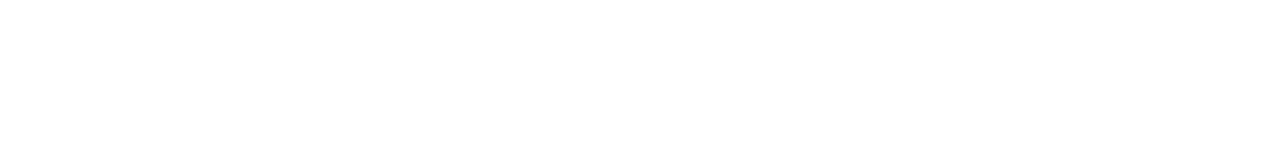
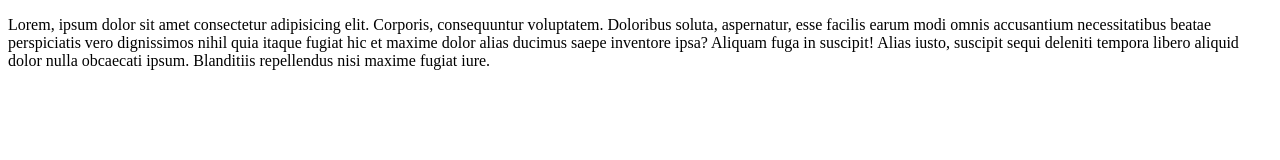
Before and after one commit to sadman-rafi/my-first-repo, a plain HTML site: page index.html in a window 1280 px wide. Drawn offline with Linux system fonts and the light colour scheme.

Commit message:
2nd commit

```diff
--- a/index.html
+++ b/index.html
@@ -7,6 +7,6 @@
     <title>My first repo</title>
 </head>
 <body>
-
+    <p>Lorem, ipsum dolor sit amet consectetur adipisicing elit. Corporis, consequuntur voluptatem. Doloribus soluta, aspernatur, esse facilis earum modi omnis accusantium necessitatibus beatae perspiciatis vero dignissimos nihil quia itaque fugiat hic et maxime dolor alias ducimus saepe inventore ipsa? Aliquam fuga in suscipit! Alias iusto, suscipit sequi deleniti tempora libero aliquid dolor nulla obcaecati ipsum. Blanditiis repellendus nisi maxime fugiat iure.</p>
 </body>
 </html>
```
